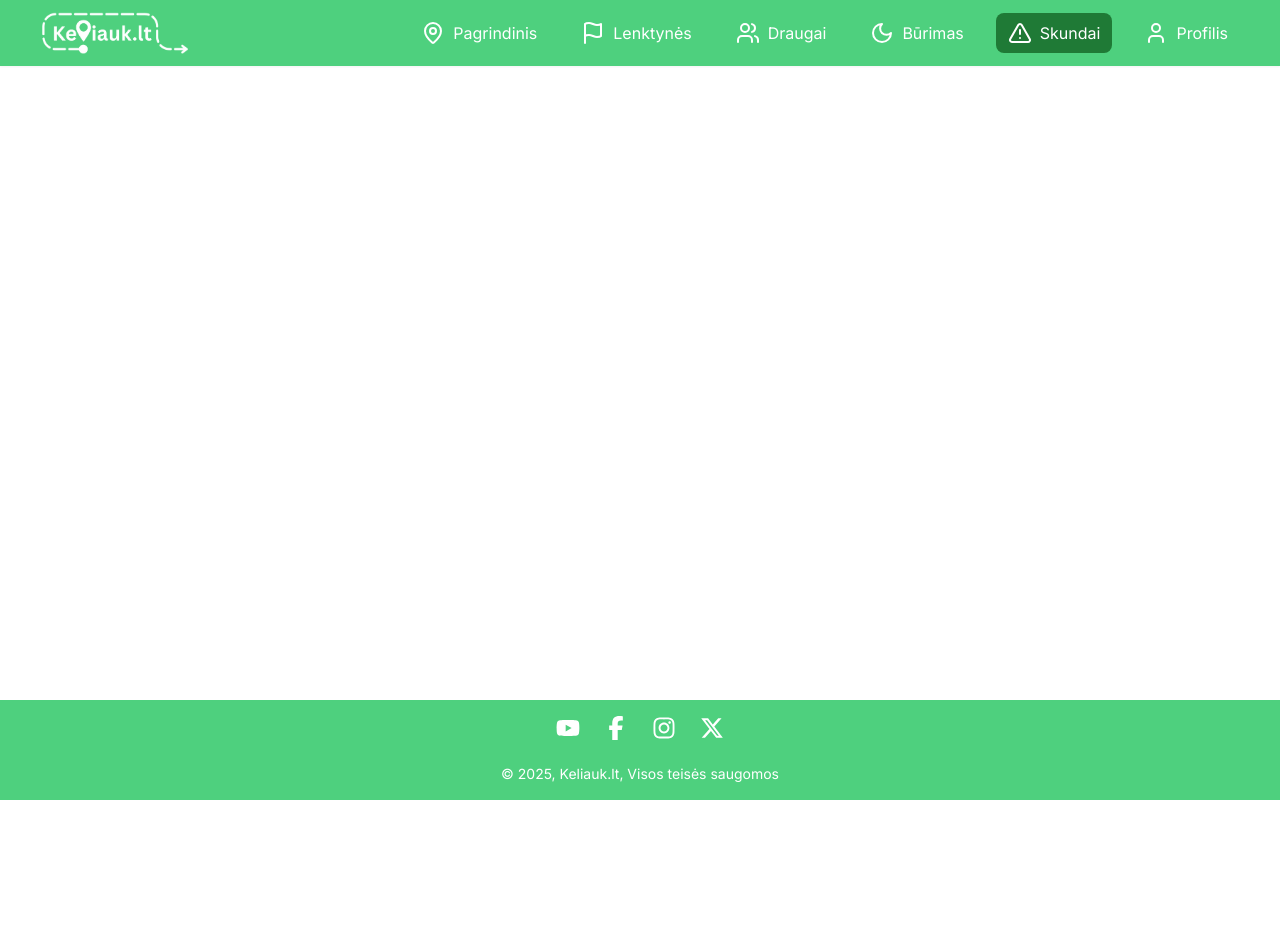
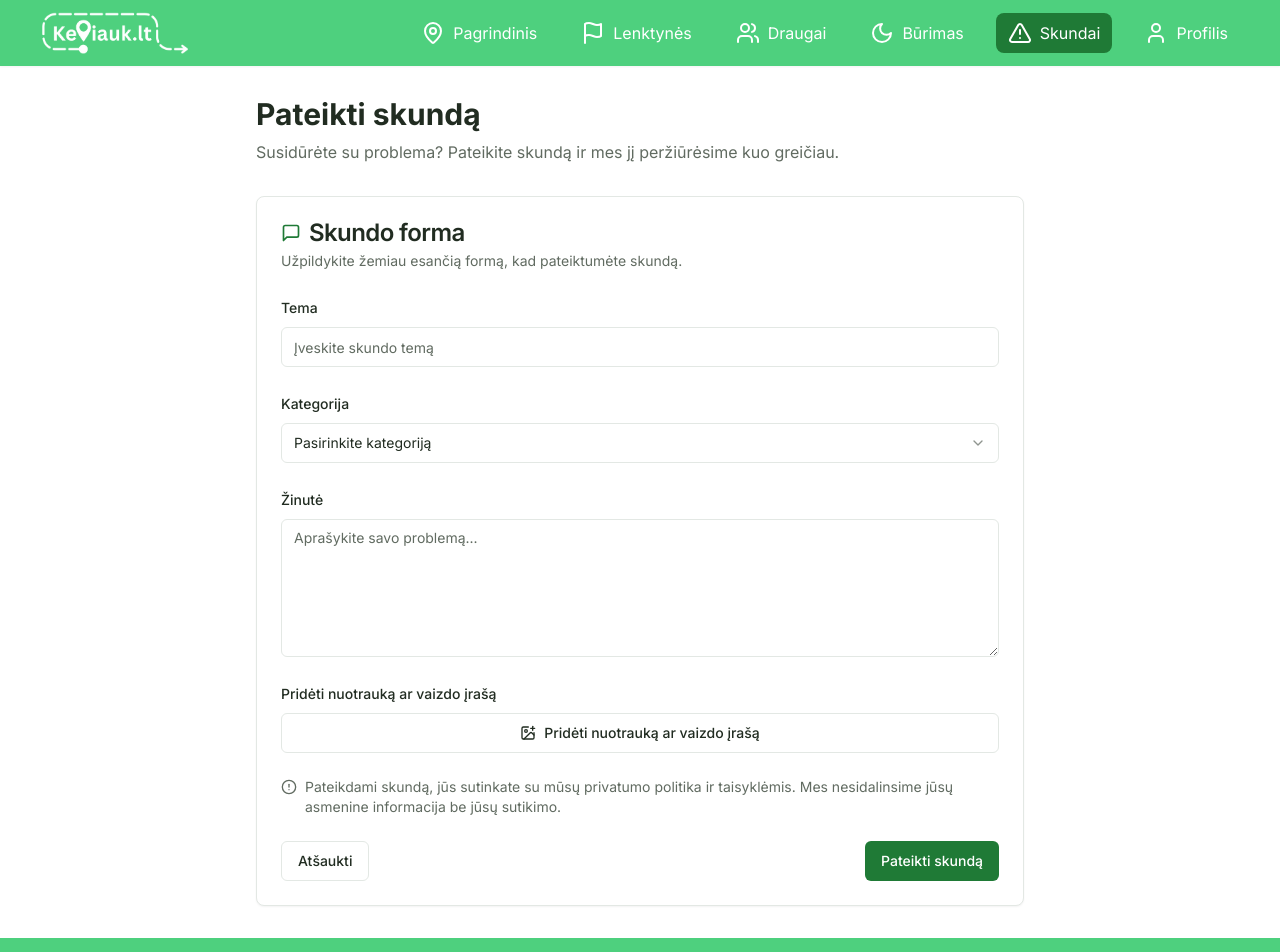
Before and after one commit to L4-komanda/lithuania_explore, a React (Vite) app: page /complaints in a window 1280 px wide. Shown: the top 952 px of the page. Before the commit the page ends 800 px from the top, so only its background shows below. Built offline with nearby package versions, Linux system fonts and the light colour scheme; a web font is replaced by a local one.

Commit message:
feat: added complaints page

```diff
--- a/src/App.tsx
+++ b/src/App.tsx
@@ -1,4 +1,3 @@
-
 import { Toaster } from "@/components/ui/toaster";
 import { Toaster as Sonner } from "@/components/ui/sonner";
 import { TooltipProvider } from "@/components/ui/tooltip";
@@ -11,6 +10,7 @@ import ForgotPasswordPage from "./pages/ForgotPassword";
 import Footer from "./components/Footer";
 import LogInPage from "./pages/LogInPage";
 import { useEffect, useState } from "react";
+import Complaints from "./pages/Complaints";
 
 const queryClient = new QueryClient();
 
@@ -28,6 +28,7 @@ const App = () => (
               <Route path="/resetpassword" element={<ResetPasswordPage />} />
               <Route path="/forgotpassword" element={<ForgotPasswordPage />} />
               <Route path="/login" element={<LogInPage />} />
+              <Route path="/complaints" element={<Complaints />} />
             </Routes>
           </main>
           <Footer />
--- /dev/null
+++ b/src/pages/Complaints.tsx
@@ -0,0 +1,201 @@
+import React, { useState, useRef } from "react";
+import { Button } from "@/components/ui/button";
+import {
+  Card,
+  CardContent,
+  CardDescription,
+  CardFooter,
+  CardHeader,
+  CardTitle,
+} from "@/components/ui/card";
+import { Input } from "@/components/ui/input";
+import { Label } from "@/components/ui/label";
+import { Textarea } from "@/components/ui/textarea";
+import {
+  Select,
+  SelectContent,
+  SelectItem,
+  SelectTrigger,
+  SelectValue,
+} from "@/components/ui/select";
+import { useToast } from "@/hooks/use-toast";
+import { AlertCircle, MessageSquare, ImagePlus, X } from "lucide-react";
+
+const ComplaintsPage: React.FC = () => {
+  const [subject, setSubject] = useState("");
+  const [category, setCategory] = useState("");
+  const [message, setMessage] = useState("");
+  const [isLoading, setIsLoading] = useState(false);
+  const [attachments, setAttachments] = useState<File[]>([]);
+  const fileInputRef = useRef<HTMLInputElement>(null);
+  const { toast } = useToast();
+
+  const handleSubmit = (e: React.FormEvent) => {
+    e.preventDefault();
+    setIsLoading(true);
+
+    // Simulate form submission
+    setTimeout(() => {
+      setIsLoading(false);
+      toast({
+        title: "Skundas pateiktas",
+        description:
+          "Jūsų skundas buvo sėkmingai išsiųstas. Mes jį peržiūrėsime kuo greičiau.",
+      });
+
+      // Reset form
+      setSubject("");
+      setCategory("");
+      setMessage("");
+      setAttachments([]);
+    }, 1000);
+  };
+
+  const handleFileChange = (e: React.ChangeEvent<HTMLInputElement>) => {
+    if (e.target.files) {
+      const filesArray = Array.from(e.target.files);
+      setAttachments((prev) => [...prev, ...filesArray]);
+    }
+  };
+
+  const handleRemoveFile = (index: number) => {
+    setAttachments((prev) => prev.filter((_, i) => i !== index));
+  };
+
+  const triggerFileInput = () => {
+    fileInputRef.current?.click();
+  };
+
+  return (
+    <div className="min-h-screen pt-24 pb-20 md:pb-8 px-4 animate-fade-in">
+      <div className="max-w-3xl mx-auto">
+        <div className="mb-8">
+          <h1 className="text-3xl font-bold mb-2">Pateikti skundą</h1>
+          <p className="text-muted-foreground">
+            Susidūrėte su problema? Pateikite skundą ir mes jį peržiūrėsime kuo
+            greičiau.
+          </p>
+        </div>
+
+        <Card>
+          <CardHeader>
+            <CardTitle className="flex items-center gap-2">
+              <MessageSquare className="h-5 w-5 text-primary" />
+              Skundo forma
+            </CardTitle>
+            <CardDescription>
+              Užpildykite žemiau esančią formą, kad pateiktumėte skundą.
+            </CardDescription>
+          </CardHeader>
+          <CardContent>
+            <form onSubmit={handleSubmit} className="space-y-6">
+              <div className="space-y-2">
+                <Label htmlFor="subject">Tema</Label>
+                <Input
+                  id="subject"
+                  placeholder="Įveskite skundo temą"
+                  value={subject}
+                  onChange={(e) => setSubject(e.target.value)}
+                  required
+                />
+              </div>
+
+              <div className="space-y-2">
+                <Label htmlFor="category">Kategorija</Label>
+                <Select value={category} onValueChange={setCategory} required>
+                  <SelectTrigger>
+                    <SelectValue placeholder="Pasirinkite kategoriją" />
+                  </SelectTrigger>
+                  <SelectContent>
+                    <SelectItem value="technical">Techninė problema</SelectItem>
+                    <SelectItem value="content">Neteisingas turinys</SelectItem>
+                    <SelectItem value="user">Naudotojo elgesys</SelectItem>
+                    <SelectItem value="payment">Mokėjimo problema</SelectItem>
+                    <SelectItem value="other">Kita</SelectItem>
+                  </SelectContent>
+                </Select>
+              </div>
+
+              <div className="space-y-2">
+                <Label htmlFor="message">Žinutė</Label>
+                <Textarea
+                  id="message"
+                  placeholder="Aprašykite savo problemą..."
+                  value={message}
+                  onChange={(e) => setMessage(e.target.value)}
+                  rows={6}
+                  required
+                />
+              </div>
+
+              <div className="space-y-2">
+                <Label>Pridėti nuotrauką ar vaizdo įrašą</Label>
+                <div className="flex flex-col gap-3">
+                  <input
+                    type="file"
+                    ref={fileInputRef}
+                    onChange={handleFileChange}
+                    className="hidden"
+                    accept="image/*,video/*"
+                    multiple
+                  />
+                  <Button
+                    type="button"
+                    variant="outline"
+                    onClick={triggerFileInput}
+                    className="w-full md:w-auto flex items-center gap-2"
+                  >
+                    <ImagePlus className="h-4 w-4" />
+                    Pridėti nuotrauką ar vaizdo įrašą
+                  </Button>
+
+                  {/* Display attached files */}
+                  {attachments.length > 0 && (
+                    <div className="grid gap-2 mt-2">
+                      {attachments.map((file, index) => (
+                        <div
+                          key={index}
+                          className="flex items-center justify-between bg-secondary/30 p-2 rounded-md"
+                        >
+                          <span className="text-sm truncate">
+                            {file.name} ({(file.size / 1024).toFixed(1)} KB)
+                          </span>
+                          <Button
+                            type="button"
+                            variant="ghost"
+                            size="sm"
+                            onClick={() => handleRemoveFile(index)}
+                            className="h-6 w-6 p-0"
+                          >
+                            <X className="h-4 w-4" />
+                          </Button>
+                        </div>
+                      ))}
+                    </div>
+                  )}
+                </div>
+              </div>
+
+              <div className="flex items-start text-sm text-muted-foreground">
+                <AlertCircle className="h-4 w-4 mr-2 mt-0.5 flex-shrink-0" />
+                <p>
+                  Pateikdami skundą, jūs sutinkate su mūsų privatumo politika ir
+                  taisyklėmis. Mes nesidalinsime jūsų asmenine informacija be
+                  jūsų sutikimo.
+                </p>
+              </div>
+            </form>
+          </CardContent>
+          <CardFooter className="flex justify-between">
+            <Button variant="outline">Atšaukti</Button>
+            <Button onClick={handleSubmit} disabled={isLoading}>
+              {isLoading ? "Siunčiama..." : "Pateikti skundą"}
+            </Button>
+          </CardFooter>
+        </Card>
+      </div>
+    </div>
+  );
+};
+
+export default ComplaintsPage;
```
Lines whose indentation alone changed are shown as unchanged.
